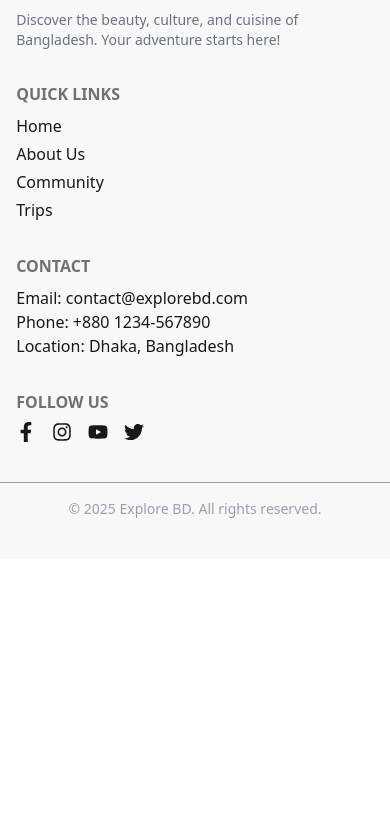
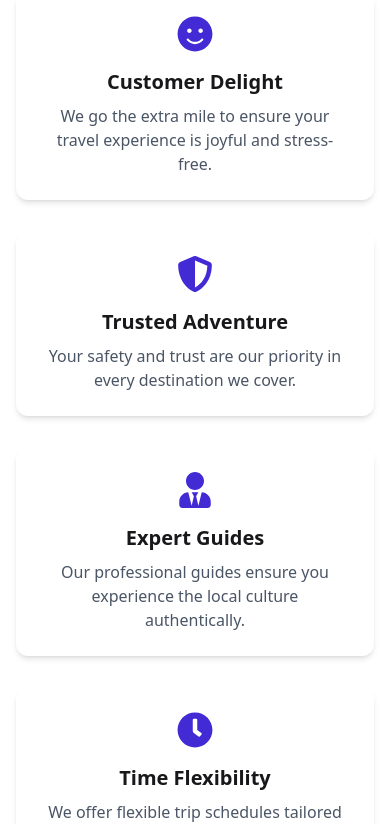
Before and after one commit to tahia-tahi/bongo-tour-planner, a React (Vite) app: page / in a window 390 px wide. Shown: the part 1845-2669 px from the top of the page. Before the commit the page ends 2404 px from the top, so only its background shows below. Built offline with nearby package versions, Linux system fonts and the light colour scheme; no server answers.

Commit message:
added details pages

```diff
--- a/src/Components/TourSection.jsx
+++ b/src/Components/TourSection.jsx
@@ -1,10 +1,14 @@
 import React, { useEffect, useState } from 'react';
+import { Link } from 'react-router';
 import { Tab, Tabs, TabList, TabPanel } from 'react-tabs';
 import 'react-tabs/style/react-tabs.css';
+import useAxiosSecure from '../Hooks/useAxiosSecure';
 
 const TourSection = () => {
   const [packages, setPackages] = useState([]);
   const [guides, setGuides] = useState([]);
+
+
 
   // Load packages
   useEffect(() => {
@@ -39,7 +43,7 @@ const TourSection = () => {
                 <h3 className="text-xl font-semibold mt-3">{pkg.title}</h3>
                 <p className="text-sm text-gray-500">{pkg.type} · {pkg.days} Days</p>
                 <p className="text-lg text-green-600 font-bold">৳ {pkg.price}</p>
-                <button className="btn btn-primary mt-3 w-full">View Package</button>
+<Link to={`/packages/${pkg._id}`} className="btn btn-primary mt-3 w-full">View Package</Link>
               </div>
             ))}
           </div>
@@ -55,7 +59,7 @@ const TourSection = () => {
                 <p className="text-sm text-gray-500 text-center">{guide.specialty}</p>
                 <p className="text-sm text-center text-gray-400">{guide.location} · {guide.experience} yrs exp</p>
                 <p className="text-center mt-1">⭐ {guide.rating}</p>
-                <button className="btn btn-outline btn-secondary mt-3 w-full">View Details</button>
+<Link to={`/guides/${guide._id}`} className="btn btn-outline btn-secondary mt-3 w-full">View Details</Link>
               </div>
             ))}
           </div>
--- /dev/null
+++ b/src/Components/WhyChooseUs.jsx
@@ -0,0 +1,43 @@
+import { FaSmile, FaShieldAlt, FaUserTie, FaClock } from 'react-icons/fa';
+
+const features = [
+  {
+    icon: <FaSmile className="text-4xl text-primary" />,
+    title: 'Customer Delight',
+    subtitle: 'We go the extra mile to ensure your travel experience is joyful and stress-free.',
+  },
+  {
+    icon: <FaShieldAlt className="text-4xl text-primary" />,
+    title: 'Trusted Adventure',
+    subtitle: 'Your safety and trust are our priority in every destination we cover.',
+  },
+  {
+    icon: <FaUserTie className="text-4xl text-primary" />,
+    title: 'Expert Guides',
+    subtitle: 'Our professional guides ensure you experience the local culture authentically.',
+  },
+  {
+    icon: <FaClock className="text-4xl text-primary" />,
+    title: 'Time Flexibility',
+    subtitle: 'We offer flexible trip schedules tailored to your convenience.',
+  },
+];
+
+const WhyChooseUs = () => {
+  return (
+    <section className="w-11/12 mx-auto my-16 text-center">
+      <h2 className="text-3xl font-bold mb-10">Why Choose Us</h2>
+      <div className="grid grid-cols-1 md:grid-cols-2 lg:grid-cols-4 gap-8">
+        {features.map((item, index) => (
+          <div key={index} className="p-6 rounded-xl shadow-md bg-white hover:shadow-xl transition">
+            <div className="mb-4 flex justify-center">{item.icon}</div>
+            <h3 className="text-xl font-semibold mb-2">{item.title}</h3>
+            <p className="text-gray-600">{item.subtitle}</p>
+          </div>
+        ))}
+      </div>
+    </section>
+  );
+};
+
+export default WhyChooseUs;
--- /dev/null
+++ b/src/Pages/GuideDetails.jsx
@@ -0,0 +1,18 @@
+import { useLoaderData } from 'react-router';
+
+const GuideDetails = () => {
+  const guide = useLoaderData();
+
+  return (
+    <div className="w-11/12 mx-auto my-10">
+      <h2 className="text-3xl font-bold mb-4">{guide.name}</h2>
+      <img src={guide.photo} alt={guide.name} className="w-40 h-40 rounded-full" />
+      <p className="mt-2">Specialty: {guide.specialty}</p>
+      <p>Location: {guide.location}</p>
+      <p>Experience: {guide.experience} years</p>
+      <p>Rating: ⭐ {guide.rating}</p>
+    </div>
+  );
+};
+
+export default GuideDetails;
--- a/src/Pages/Home.jsx
+++ b/src/Pages/Home.jsx
@@ -4,6 +4,7 @@ import BannerSlider from '../Components/BannerSlider';
 import Overview from '../Components/Overview';
 import TouristStories from '../Components/TouristStories';
 import ReviewSlider from '../Components/ReviewSlider';
+import WhyChooseUs from '../Components/WhyChooseUs';
 
 const Home = () => {
     return (
@@ -13,6 +14,7 @@ const Home = () => {
            <TourSection></TourSection>
            <TouristStories></TouristStories>
            <ReviewSlider></ReviewSlider>
+           <WhyChooseUs></WhyChooseUs>
 
         </div>
     );
--- /dev/null
+++ b/src/Pages/PackageDetails.jsx
@@ -0,0 +1,87 @@
+import React from 'react';
+import { useLoaderData } from 'react-router';
+
+const PackageDetails = () => {
+  const packageData = useLoaderData();
+
+  const { title, gallery, longImage, description, tourPlan } = packageData;
+
+  return (
+    <div className="w-full">
+      {/* Gallery Section */}
+      <div className="w-full h-[400px] overflow-hidden">
+        <img
+          src={longImage}
+          alt={title}
+          className="w-full h-full object-cover"
+        />
+      </div>
+
+      <div className="w-11/12 mx-auto grid grid-cols-1 lg:grid-cols-3 gap-10 py-10">
+        {/* Left Column */}
+        <div className="lg:col-span-2">
+          <h2 className="text-3xl font-bold mb-4 text-primary">{title}</h2>
+
+          <p className="text-gray-700 mb-6">{description}</p>
+
+          <h3 className="text-2xl font-semibold mb-3 text-secondary">Tour Plan</h3>
+          <ul className="list-disc list-inside space-y-2">
+            {tourPlan.map((plan, index) => (
+              <li key={index}>
+                <strong>Day {plan.day}:</strong> {plan.plan}
+              </li>
+            ))}
+          </ul>
+        </div>
+
+        {/* Right Column – Booking Form */}
+        <div className="bg-white shadow p-6 rounded-lg border">
+          <h3 className="text-2xl font-bold mb-4">Book Your Trip</h3>
+
+          <form className="space-y-4">
+            <div>
+              <label className="block text-sm font-medium text-gray-600">Your Name</label>
+              <input type="text" className="input input-bordered w-full" required />
+            </div>
+
+            <div>
+              <label className="block text-sm font-medium text-gray-600">Email</label>
+              <input type="email" className="input input-bordered w-full" required />
+            </div>
+
+            <div>
+              <label className="block text-sm font-medium text-gray-600">Select Date</label>
+              <input type="date" className="input input-bordered w-full" required />
+            </div>
+
+            <div>
+              <label className="block text-sm font-medium text-gray-600">Number of People</label>
+              <input type="number" min="1" className="input input-bordered w-full" required />
+            </div>
+
+            <button type="submit" className="btn btn-primary w-full">
+              Confirm Booking
+            </button>
+          </form>
+        </div>
+      </div>
+
+      {/* Optional: Thumbnail Gallery */}
+      <div className="w-11/12 mx-auto py-10">
+        <h3 className="text-xl font-semibold mb-4">Gallery</h3>
+        <div className="grid grid-cols-2 md:grid-cols-3 gap-4">
+          {gallery.map((img, idx) => (
+            <img
+              key={idx}
+              src={img}
+              alt={`Gallery ${idx}`}
+              className="w-full h-48 object-cover rounded shadow"
+            />
+          ))}
+        </div>
+      </div>
+    </div>
+  );
+};
+
+export default PackageDetails;
--- a/src/Routes/Routes.jsx
+++ b/src/Routes/Routes.jsx
@@ -4,6 +4,8 @@ import Home from '../Pages/Home';
 import AuthLayout from '../Layout/AuthLayout';
 import Login from '../Pages/Login';
 import SignUp from '../Pages/SignUp';
+import PackageDetails from '../Pages/PackageDetails';
+import GuideDetails from '../Pages/GuideDetails';
 
 export const router = createBrowserRouter([
 
@@ -31,6 +33,18 @@ export const router = createBrowserRouter([
                     }
 
                 ]
+            },
+            {
+                path: '/packages/:id',
+                element: <PackageDetails></PackageDetails>,
+                loader: ({ params }) => fetch(`http://localhost:3000/api/package-details/${params.id}`)
+
+            },
+            {
+                path: '/guides/:id',
+                element: <GuideDetails />,
+                loader: ({ params }) =>
+                    fetch(`http://localhost:3000/api/guides/${params.id}`)
             }
         ]
     }
```
